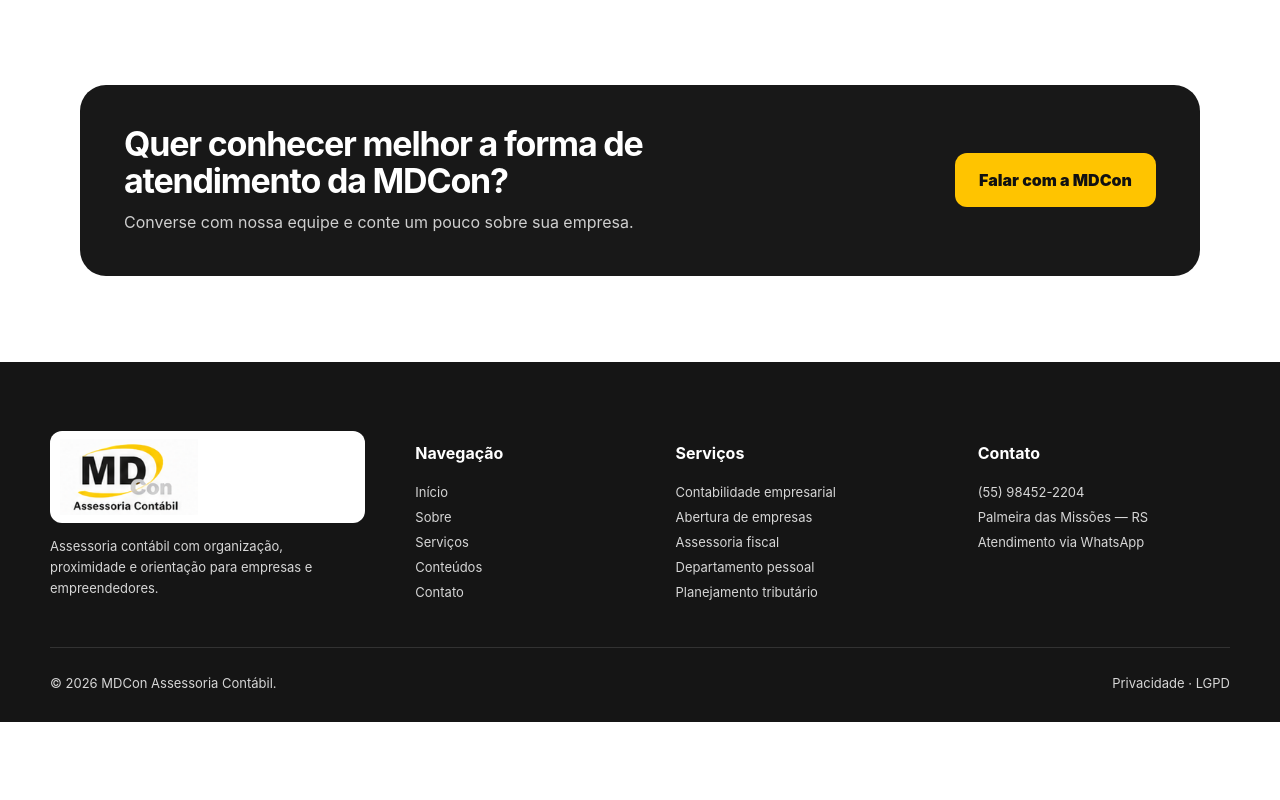
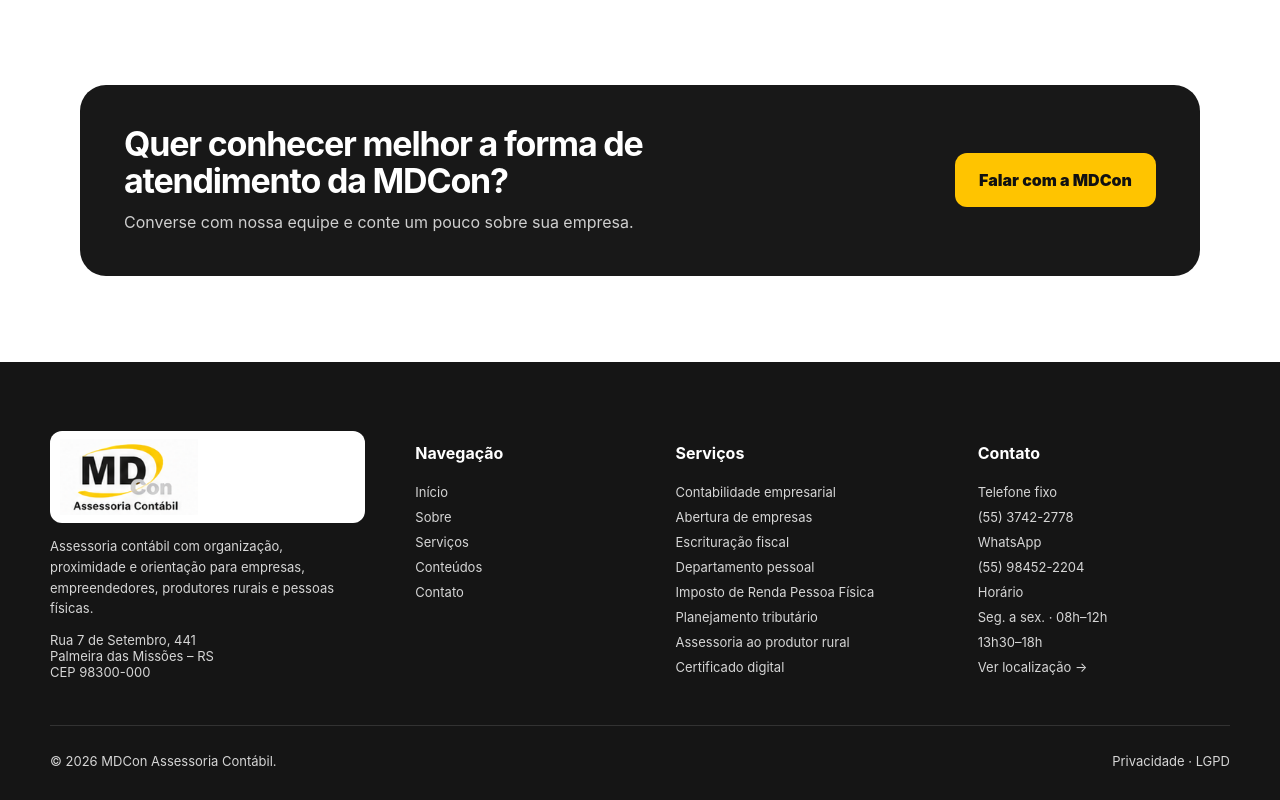
Before and after one commit to cestarifcc-glitch/mdcon-site-oficial, a Next.js app: page /sobre in a window 1280 px wide. Shown: the part 2383-3183 px from the top of the page. Before the commit the page ends 3105 px from the top, so only its background shows below. Built offline with nearby package versions, Linux system fonts and the light colour scheme.

Commit message:
Add files via upload

```diff
--- a/components/Footer.tsx
+++ b/components/Footer.tsx
@@ -4,18 +4,82 @@ import Link from 'next/link';
 export default function Footer() {
   return (
     <footer className="footer">
-      <div className="container footer-grid">
+      <div className="container footer-grid footer-grid-v2">
+        <div className="footer-about">
+          <Link href="/" className="footer-logo" aria-label="MDCon - início">
+            <Image
+              src="/logo-mdcon-aprovada.png"
+              alt="MDCon Assessoria Contábil"
+              width={190}
+              height={105}
+              className="footer-logo-img"
+            />
+          </Link>
+          <p>
+            Assessoria contábil com organização, proximidade e orientação
+            para empresas, empreendedores, produtores rurais e pessoas físicas.
+          </p>
+          <span className="footer-address">
+            Rua 7 de Setembro, 441<br />
+            Palmeira das Missões – RS<br />
+            CEP 98300-000
+          </span>
+        </div>
+
         <div>
-          <Link href="/" className="footer-logo" aria-label="MDCon - início">
-            <Image src="/logo-mdcon-aprovada.png" alt="MDCon Assessoria Contábil" width={190} height={105} className="footer-logo-img" />
-          </Link>
-          <p>Assessoria contábil com organização, proximidade e orientação para empresas e empreendedores.</p>
+          <h4>Navegação</h4>
+          <Link href="/">Início</Link>
+          <Link href="/sobre">Sobre</Link>
+          <Link href="/servicos">Serviços</Link>
+          <Link href="/conteudos">Conteúdos</Link>
+          <Link href="/contato">Contato</Link>
         </div>
-        <div><h4>Navegação</h4><Link href="/">Início</Link><Link href="/sobre">Sobre</Link><Link href="/servicos">Serviços</Link><Link href="/conteudos">Conteúdos</Link><Link href="/contato">Contato</Link></div>
-        <div><h4>Serviços</h4><span>Contabilidade empresarial</span><span>Abertura de empresas</span><span>Assessoria fiscal</span><span>Departamento pessoal</span><span>Planejamento tributário</span></div>
-        <div><h4>Contato</h4><a href="tel:+5555984522204">(55) 98452-2204</a><span>Palmeira das Missões — RS</span><a href="https://wa.me/5555984522204" target="_blank" rel="noreferrer">Atendimento via WhatsApp</a></div>
+
+        <div>
+          <h4>Serviços</h4>
+          <Link href="/servicos">Contabilidade empresarial</Link>
+          <Link href="/servicos">Abertura de empresas</Link>
+          <Link href="/servicos">Escrituração fiscal</Link>
+          <Link href="/servicos">Departamento pessoal</Link>
+          <Link href="/servicos">Imposto de Renda Pessoa Física</Link>
+          <Link href="/servicos">Planejamento tributário</Link>
+          <Link href="/servicos">Assessoria ao produtor rural</Link>
+          <Link href="/servicos">Certificado digital</Link>
+        </div>
+
+        <div>
+          <h4>Contato</h4>
+          <span>Telefone fixo</span>
+          <a href="tel:+555537422778">(55) 3742-2778</a>
+
+          <span className="footer-contact-label">WhatsApp</span>
+          <a
+            href="https://wa.me/5555984522204"
+            target="_blank"
+            rel="noreferrer"
+          >
+            (55) 98452-2204
+          </a>
+
+          <span className="footer-contact-label">Horário</span>
+          <span>Seg. a sex. · 08h–12h</span>
+          <span>13h30–18h</span>
+
+          <a
+            className="footer-map-link"
+            href="https://www.google.com/maps/search/?api=1&query=Rua+7+de+Setembro+441+Palmeira+das+Miss%C3%B5es+RS"
+            target="_blank"
+            rel="noreferrer"
+          >
+            Ver localização →
+          </a>
+        </div>
       </div>
-      <div className="container footer-bottom"><span>© 2026 MDCon Assessoria Contábil.</span><span>Privacidade · LGPD</span></div>
+
+      <div className="container footer-bottom footer-bottom-v2">
+        <span>© 2026 MDCon Assessoria Contábil.</span>
+        <span>Privacidade · LGPD</span>
+      </div>
     </footer>
   );
 }
```
